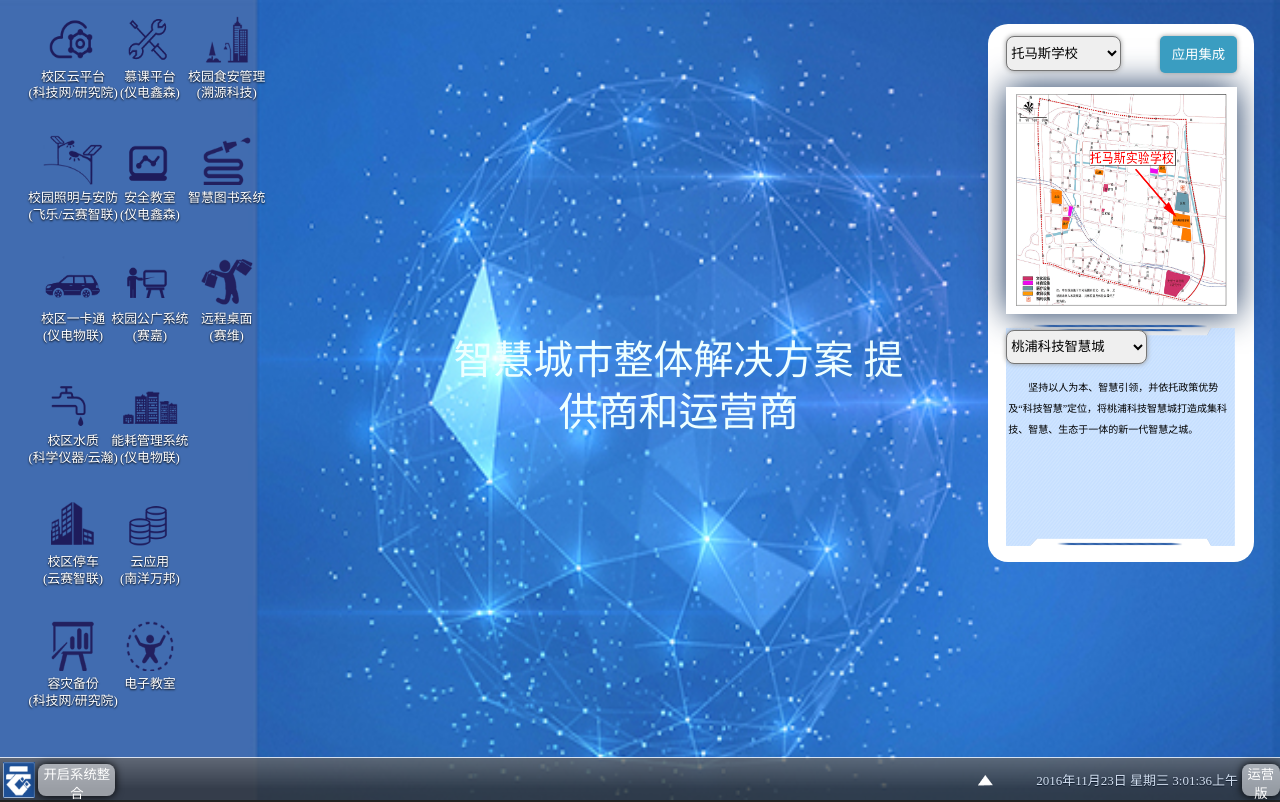
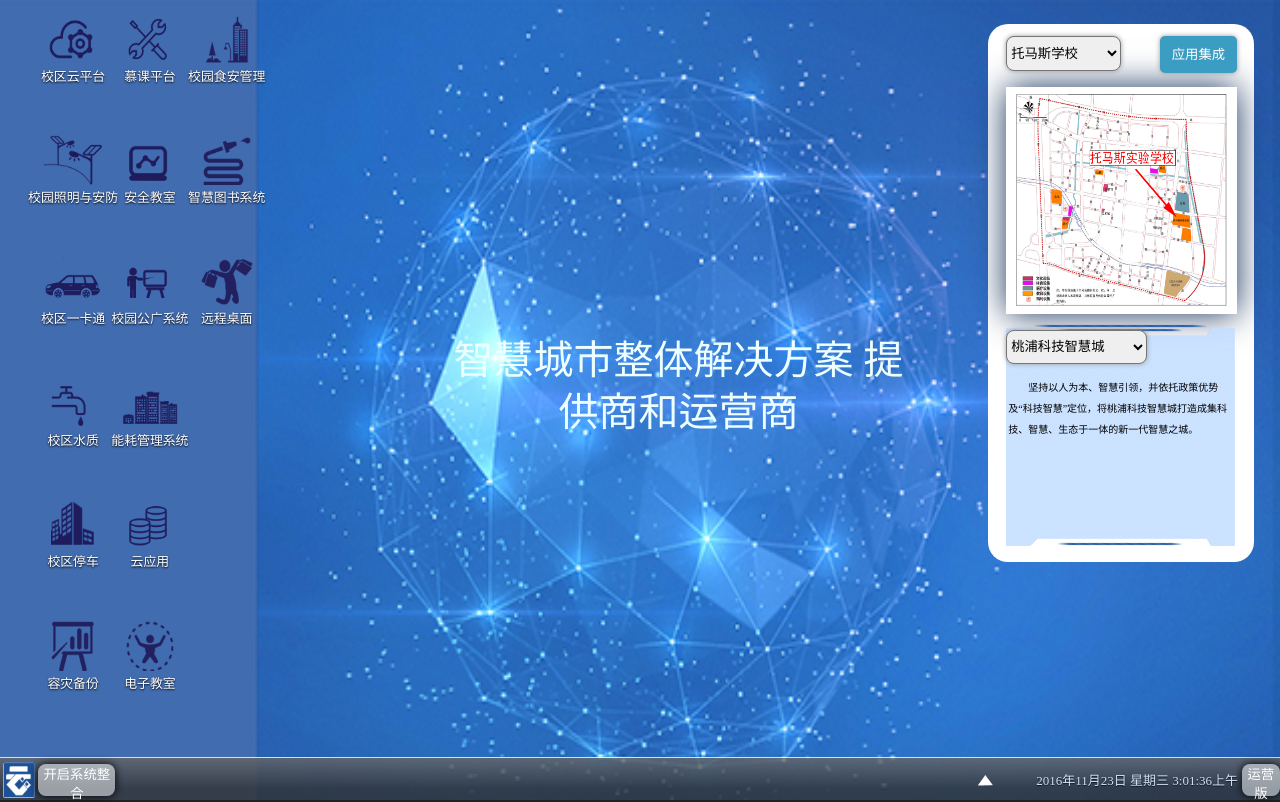
Before and after one commit to huangjuntu/TMS-tp, a PHP site: page /Project/index-formal.php in a window 1280 px wide. Run offline with PHP 8.4, Linux system fonts and the light colour scheme.

Commit message:
不足改动

```diff
--- a/index-formal.php
+++ b/index-formal.php
@@ -42,12 +42,6 @@
 		<!-- text content for search engines: -->
 		<div class="san">
 		</div>
-		<!--<div class="alert">
-			<h1></h1>
-		</div>-->
-		<!--<div class="small_if" style="width:600px;height:400px; background: pink; position: absolute;top: 0px;left: 0;z-index: 999;">
-			<iframe src="http://www.baidu.com" style="width:600px;height:400px; " ></iframe>
-		</div>-->
 		<div class="logo">智慧城市整体解决方案 提供商和运营商</div>
 		<div id="free"><input id="hidecode" type="hidden" value="" /></div>
 		<div class="dialog">
@@ -73,54 +67,54 @@
 					<!--桌面图标开始-->
 					<a class="abs icon" id="leap1" style="left:2%;top:1%;" href="#icon_dock_ydy">
 						<img class="img_icon" src="img/new/img1.png" src1="img/new/img1.png" src2="img/new/img1b.png" />
-						<h3>校区云平台<br/>(科技网/研究院)</h3>
+						<h3>校区云平台<br/></h3>
 					</a>
 
 					<a class="abs icon" id="leap2" style="left:8%;top:1%;" href="#icon_dock_zzzz">
 						<img class="img_icon" src="img/new/img2.png" src1="img/new/img2.png" src2="img/new/img2b.png" />
-						<h3>慕课平台<br/>(仪电鑫森)</h3>
+						<h3>慕课平台<br/></h3>
 					</a>
 
 					<a class="abs icon" id="leap3" style="left:2%;top:17%;" href="#icon_dock_znldw">
 						<img class="img_icon" src="img/new/img9-1.png" src1="img/new/img9-1.png" src2="img/new/img9-1b.png" />
-						<h3>校园照明与安防<br/>(飞乐/云赛智联)</h3>
+						<h3>校园照明与安防<br/></h3>
 					</a>
 
 					<a class="abs icon" id="leap4" style="left:8%;top:17%;" href="#icon_dock_zhsy">
 						<img class="img_icon" src="img/new/img10.png" src1="img/new/img10.png" src2="img/new/img10b.png" />
-						<h3>安全教室<br/>(仪电鑫森)</h3>
+						<h3>安全教室<br/></h3>
 					</a>
 
 					<a class="abs icon" id="leap5" style="left:2%;top:33%;" href="#icon_dock_zhjt">
 						<img class="img_icon" src="img/new/img6.png" src1="img/new/img6.png" src2="img/new/img6b.png" />
-						<h3>校区一卡通<br/>(仪电物联)</h3>
+						<h3>校区一卡通<br/></h3>
 					</a>
 
 					<a class="abs icon" id="leap6" style="left:8%;top:33%;" href="#icon_dock_zhjy">
 						<img class="img_icon" src="img/new/img11.png" src1="img/new/img11.png" src2="img/new/img11b.png" />
-						<h3>校园公广系统<br/>(赛嘉)</h3>
+						<h3>校园公广系统<br/></h3>
 					</a>
 
 					<a class="abs icon" id="leap7" style="left:2%;top:49%;" href="#icon_dock_zhsw">
 						<img class="img_icon" src="img/new/img12.png" src1="img/new/img12.png" src2="img/new/img12b.png" />
-						<h3>校区水质<br/>(科学仪器/云瀚)</h3>
+						<h3>校区水质<br/></h3>
 					</a>
 					<a class="abs icon" id="leap8" style="left:8%;top:49%;" href="#icon_dock_jianzhu">
 						<img class="img_icon" src="img/new/img5.png" src1="img/new/img5.png" src2="img/new/img5b.png" />
-						<h3>能耗管理系统<br/>(仪电物联)</h3>
+						<h3>能耗管理系统<br/></h3>
 					</a>
 					<a class="abs icon" id="leap9" style="left:2%;top:65%;" href="#icon_dock_bdc">
 						<img class="img_icon" src="img/new/img3.png" src1="img/new/img3.png" src2="img/new/img3b.png" />
-						<h3>校区停车<br/>(云赛智联)</h3>
+						<h3>校区停车<br/></h3>
 					</a>
 					<a class="abs icon" id="leap10" style="left:8%;top:65%;" href="#icon_dock_bank">
 						<img class="img_icon" src="img/new/img4.png" src1="img/new/img4.png" src2="img/new/img4b.png" />
-						<h3>云应用<br/>(南洋万邦)</h3>
+						<h3>云应用<br/></h3>
 					</a>
 					<!--十个图标加入-->
 					<a class="abs icon" id="leap11" style="left:2%;top:81%;" href="#icon_dock_11">
 						<img class="img_icon" src="img/new/img11-1.png" src1="img/new/img11-1.png" src2="img/new/img11-1b.png" />
-						<h3>容灾备份<br/>(科技网/研究院)</h3>
+						<h3>容灾备份<br/></h3>
 					</a>
 
 					<a class="abs icon" id="leap12" style="left:8%;top:81%;" href="#icon_dock_12">
@@ -130,7 +124,7 @@
 
 					<a class="abs icon" id="leap13" style="left:14%;top:1%;" href="#icon_dock_13">
 						<img class="img_icon" src="img/new/img13.png" src1="img/new/img13.png" src2="img/new/img13b.png" />
-						<h3>校园食安管理<br/>(溯源科技)</h3>
+						<h3>校园食安管理<br/></h3>
 					</a>
 
 					<a class="abs icon" id="leap14" style="left:14%;top:17%;" href="#icon_dock_14">
@@ -140,7 +134,7 @@
 
 					<a class="abs icon" id="leap15" style="left:14%;top:33%;" href="#icon_dock_15">
 						<img class="img_icon" src="img/new/img15.png" src1="img/new/img15.png" src2="img/new/img15b.png" />
-						<h3>远程桌面<br/>(赛维)</h3>
+						<h3>远程桌面<br/></h3>
 					</a>
 
 					<!--十个图标加入结束-->
@@ -148,47 +142,47 @@
 					<div class="jq22 jq23 jq24">
 						<div class="copy1 icon-copy">
 							<span><img src="img/new/img1.png"/></span>
-							<h3>校区云平台<br/>(科技网/研究院)</h3>
+							<h3>校区云平台<br/></h3>
 						</div>
 						<div class="copy2 icon-copy">
 							<span><img src="img/new/img2.png"/></span>
-							<h3>慕课平台<br/>(仪电鑫森)</h3>
+							<h3>慕课平台<br/></h3>
 						</div>
 						<div class="copy3 icon-copy">
 							<span><img src="img/new/img9-1.png"/></span>
-							<h3>校园照明与安防<br/>(飞乐/云赛智联)</h3>
+							<h3>校园照明与安防<br/></h3>
 						</div>
 						<div class="copy4 icon-copy">
 							<span><img src="img/new/img10.png"/></span>
-							<h3>安全教室<br/>(仪电鑫森)</h3>
+							<h3>安全教室<br/></h3>
 						</div>
 						<div class="copy5 icon-copy">
 							<span><img src="img/new/img6.png"/></span>
-							<h3>校区一卡通<br/>(仪电物联)</h3>
+							<h3>校区一卡通<br/></h3>
 						</div>
 						<div class="copy6 icon-copy">
 							<span><img src="img/new/img11.png"/></span>
-							<h3>校园公广系统<br/>(赛嘉)</h3>
+							<h3>校园公广系统<br/></h3>
 						</div>
 						<div class="copy7 icon-copy">
 							<span><img src="img/new/img12.png"/></span>
-							<h3>校区水质<br/>(科学仪器/云瀚)</h3>
+							<h3>校区水质<br/></h3>
 						</div>
 						<div class="copy8 icon-copy">
 							<span><img src="img/new/img5.png"/></span>
-							<h3>能耗管理系统<br/>(仪电物联)</h3>
+							<h3>能耗管理系统<br/></h3>
 						</div>
 						<div class="copy9 icon-copy">
 							<span><img src="img/new/img3.png"/></span>
-							<h3>校区停车<br/>(云赛智联)</h3>
+							<h3>校区停车<br/></h3>
 						</div>
 						<div class="copy10 icon-copy">
 							<span><img src="img/new/img4.png"/></span>
-							<h3>云应用<br/>(南洋万邦)</h3>
+							<h3>云应用<br/></h3>
 						</div>
 						<div class="copy11 icon-copy">
 							<span><img src="img/new/img11-1.png"/></span>
-							<h3>容灾备份<br/>(科技网/研究院)</h3>
+							<h3>容灾备份<br/></h3>
 						</div>
 						<div class="copy12 icon-copy">
 							<span><img src="img/new/img12-1.png"/></span>
@@ -196,7 +190,7 @@
 						</div>
 						<div class="copy13 icon-copy">
 							<span><img src="img/new/img13.png"/></span>
-							<h3>校园食安管理<br/>(溯源科技)</h3>
+							<h3>校园食安管理<br/></h3>
 						</div>
 						<div class="copy14 icon-copy">
 							<span><img src="img/new/img14.png"/></span>
@@ -204,7 +198,7 @@
 						</div>
 						<div class="copy15 icon-copy">
 							<span><img src="img/new/img15.png"/></span>
-							<h3>远程桌面<br/>(赛维)</h3>
+							<h3>远程桌面<br/></h3>
 						</div>
 
 										</div>
@@ -215,7 +209,7 @@
 							<div class="window_top">
 								<span class="float_left">
 									<img src="img/icons/icon_16_computer.png" />
-									慕课平台(仪电鑫森)
+									慕课平台
 								</span>
 								<span class="float_right">
 									<a href="#" class="window_min"></a>
@@ -225,7 +219,7 @@
 							</div>
 							<iframe width="99.5%" height="94%" orderr="1" class="if1" id="IframeID1" src=""></iframe>
 							<div class="abs window_bottom">
-								慕课平台(仪电鑫森)
+								慕课平台
 							</div>
 						</div>
 						<span class="abs ui-resizable-handle ui-resizable-se"></span>
@@ -235,7 +229,7 @@
 							<div class="window_top">
 								<span class="float_left">
 									<img src="img/icons/icon_16_computer.png" />
-									慕课平台<br/>(仪电鑫森)
+									慕课平台<br/>
 								</span>
 								<span class="float_right">
 									<a href="#" class="window_min"></a>
@@ -245,7 +239,7 @@
 							</div>
 							<iframe width="99.5%" height="94%" orderr="2" class="if2" id="IframeID2" src=""></iframe>
 							<div class="abs window_bottom">
-								慕课平台<br/>(仪电鑫森)
+								慕课平台<br/>
 							</div>
 						</div>
 						<span class="abs ui-resizable-handle ui-resizable-se"></span>
@@ -275,7 +269,7 @@
 							<div class="window_top">
 								<span class="float_left">
 									<img src="img/icons/icon_16_computer.png" />
-									安全教室<br/>(仪电鑫森)
+									安全教室<br/>
 								</span>
 								<span class="float_right">
 									<a href="#" class="window_min"></a>
@@ -285,7 +279,7 @@
 							</div>
 							<iframe width="99.5%" height="94%" orderr="4" class="if4" id="IframeID4" src=""></iframe>
 							<div class="abs window_bottom">
-								安全教室<br/>(仪电鑫森)
+								安全教室<br/>
 							</div>
 						</div>
 						<span class="abs ui-resizable-handle ui-resizable-se"></span>
@@ -295,7 +289,7 @@
 							<div class="window_top">
 								<span class="float_left">
 									<img src="img/icons/icon_16_computer.png" />
-									校区一卡通<br/>(仪电物联)
+									校区一卡通<br/>
 								</span>
 								<span class="float_right">
 									<a href="#" class="window_min"></a>
@@ -305,7 +299,7 @@
 							</div>
 							<iframe width="99.5%" height="94%" orderr="5" class="if5" id="IframeID5" src=""></iframe>
 							<div class="abs window_bottom">
-								校区一卡通<br/>(仪电物联)
+								校区一卡通<br/>
 							</div>
 						</div>
 						<span class="abs ui-resizable-handle ui-resizable-se"></span>
@@ -315,7 +309,7 @@
 							<div class="window_top">
 								<span class="float_left">
 									<img src="img/icons/icon_16_computer.png" />
-									校园公广系统<br/>(赛嘉)
+									校园公广系统<br/>
 								</span>
 								<span class="float_right">
 									<a href="#" class="window_min"></a>
@@ -326,7 +320,7 @@
 							</div>
 							<iframe width="99.5%" height="94%" orderr="6" class="if6" id="IframeID6" src=""></iframe>
 							<div class="abs window_bottom">
-								校园公广系统<br/>(赛嘉)
+								校园公广系统<br/>
 							</div>
 						</div>
 						<span class="abs ui-resizable-handle ui-resizable-se"></span>
@@ -336,7 +330,7 @@
 							<div class="window_top">
 								<span class="float_left">
 									<img src="img/icons/icon_16_computer.png" />
-									校区水质<br/>(科学仪器/云瀚)
+									校区水质<br/>
 								</span>
 								<span class="float_right">
 									<a href="#" class="window_min"></a>
@@ -346,7 +340,7 @@
 							</div>
 							<iframe width="99.5%" height="94%" orderr="7" class="if7" id="IframeID7" src=""></iframe>
 							<div class="abs window_bottom">
-								校区水质<br/>(科学仪器/云瀚)
+								校区水质<br/>
 							</div>
 						</div>
 						<span class="abs ui-resizable-handle ui-resizable-se"></span>
@@ -356,7 +350,7 @@
 							<div class="window_top">
 								<span class="float_left">
 									<img src="img/icons/icon_16_computer.png" />
-									能耗管理系统<br/>(仪电物联)
+									能耗管理系统<br/>
 								</span>
 								<span class="float_right">
 									<a href="#" class="window_min"></a>
@@ -366,7 +360,7 @@
 							</div>
 							<iframe width="99.5%" height="94%" orderr="8" class="if8" id="IframeID8" src=""></iframe>
 							<div class="abs window_bottom">
-								能耗管理系统<br/>(仪电物联)
+								能耗管理系统<br/>
 							</div>
 						</div>
 						<span class="abs ui-resizable-handle ui-resizable-se"></span>
@@ -392,13 +386,13 @@
 						</div>
 						<span class="abs ui-resizable-handle ui-resizable-se"></span>
 					</div>
-					<!--第十个图标-云应用<br/>(南洋万邦)-->
+					<!--第十个图标-云应用<br/>-->
 					<div id="window_bank" class="abs window">
 						<div class="abs window_inner">
 							<div class="window_top">
 								<span class="float_left">
 									<img src="img/icons/icon_16_computer.png" />
-									云应用<br/>(南洋万邦)
+									云应用<br/>
 								</span>
 								<span class="float_right">
 									<a href="#" class="window_min"></a>
@@ -408,7 +402,7 @@
 							</div>
 							<iframe width="99.5%" height="94%" orderr="10" class="if10" id="IframeID10" src=""></iframe>
 							<div class="abs window_bottom">
-								云应用<br/>(南洋万邦)
+								云应用<br/>
 							</div>
 						</div>
 						<span class="abs ui-resizable-handle ui-resizable-se"></span>
--- a/js/main.js
+++ b/js/main.js
@@ -277,7 +277,7 @@ document.onclick = function (e) {
 		 $(this).addClass("active1");
 		 $(".child li").css('color','black');
         $(".commenu").find("div").eq(myindex).css({
-            "display": "block"
+            "display": "none"
         }).siblings().css({
             "display": "none"
         });
```
Also changed, not shown: index-shigong.php (+20 -20 lines), js/main1-formal.js (+18 -15 lines), js/main1-shigong.js (+17 -15 lines), img/605-tms.gif, img/INESA1.png, img/school-tms.gif.
